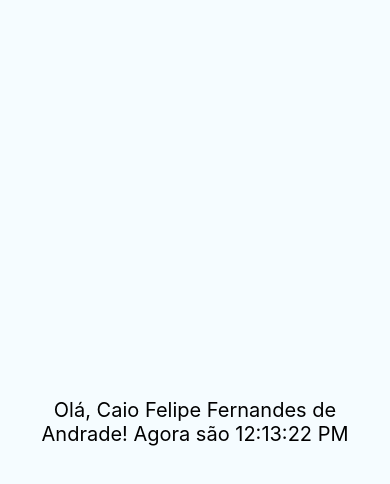
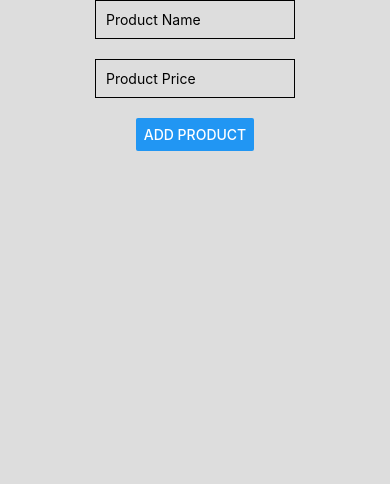
Before and after one commit to CartiFelipe/TesteDePerformanceReactNative, a React Native app: screen / in a window 390 px wide. Shown: the top 484 px of the page. Built offline with nearby package versions, Linux system fonts and the light colour scheme.

Commit message:
Criação das telas de add produtos e produtos list

```diff
--- a/App.js
+++ b/App.js
@@ -1,23 +1,24 @@
 import { StatusBar } from 'expo-status-bar';
-import { StyleSheet, Text, View } from 'react-native';
+import { StyleSheet, Text, View, SafeAreaView } from 'react-native';
+import ProductLog from './src/views/productsLog/Index.jsx';
+import Products from './src/views/products/Index.jsx';
+import Main from "./src/views/main/Index.jsx";
+
+export default function App() {
+  return (
+    <SafeAreaView style={styles.container}>
+      <Main />
 
 
-import Primeira from './src/questoes/Primeira/Index.jsx';
-export default function App() {
-  return (
-    <View style={styles.container}>
-      <Primeira />
-
-      <StatusBar style="auto" />
-    </View>
+    </SafeAreaView>
   );
 }
 
 const styles = StyleSheet.create({
   container: {
-    flex: 1,
-    backgroundColor: '#fff',
-    alignItems: 'center',
-    justifyContent: 'center',
+    height: "100%",
+    width: "100%",
+    backgroundColor: "#ddd",
+
   },
 });
--- /dev/null
+++ b/src/components/productCard/Index.jsx
@@ -0,0 +1,10 @@
+import { Text, View } from "react-native";
+
+const Index = () => {
+  return (
+    <View>
+      <Text>Product Card</Text>
+    </View>
+  );
+};
+export default Index;
--- a/src/questoes/Primeira/Index.jsx
+++ /dev/null
@@ -1,31 +0,0 @@
-import React from "react";
-import { View, Text, StyleSheet } from "react-native";
-
-const Primeira = () => {
-  const seuNomeCompleto = "Caio Felipe Fernandes de Andrade";
-  const horaAtual = new Date().toLocaleTimeString();
-
-  return (
-    <View style={styles.container}>
-      <Text style={styles.text}>
-        Olá, {seuNomeCompleto}! Agora são {horaAtual}
-      </Text>
-    </View>
-  );
-};
-
-const styles = StyleSheet.create({
-  container: {
-    flex: 1,
-    justifyContent: "center",
-    alignItems: "center",
-    backgroundColor: "#F5FCFF",
-  },
-  text: {
-    fontSize: 20,
-    textAlign: "center",
-    margin: 10,
-  },
-});
-
-export default Primeira;
--- /dev/null
+++ b/src/views/main/Index.jsx
@@ -0,0 +1,37 @@
+import { useLayoutEffect } from "react";
+import { StyleSheet } from "react-native";
+import Products from "../products/Index";
+import ProductLog from "../productsLog/Index";
+import { useEffect, useState } from "react";
+import { View } from "react-native";
+
+const Index = () => {
+  const [screen, setScreen] = useState(1);
+  const [products, setProducts] = useState([]);
+  const submit = (inputs) => {
+    const newProduct = {
+      name: inputs.name,
+      price: inputs.price,
+    };
+    setProducts([...products, newProduct]);
+  };
+
+  useEffect(() => {
+    products.length ? setScreen(1) : setScreen(2);
+  }, [products]);
+
+  return (
+    <View>
+      {screen === 1 && <Products products={products} setProducts={setProducts} />}
+      {screen === 2 && <ProductLog handleSubmit={submit} />}
+    </View>
+  );
+};
+
+const style = StyleSheet.create({
+  container: {
+    height: "100%",
+    width: "100%",
+  },
+});
+export default Index;
--- /dev/null
+++ b/src/views/products/Index.jsx
@@ -0,0 +1,23 @@
+import { StatusBar } from "expo-status-bar";
+import { Text, View, StyleSheet, SafeAreaView } from "react-native";
+
+const Index = ({ products }) => {
+  return (
+    <View style={style.container}>
+      <Text>Products</Text>
+    </View>
+  );
+};
+
+const style = StyleSheet.create({
+  container: {
+    display: "flex",
+    flexDirection: "column",
+    gap: 200,
+    height: "100%",
+    width: "100%",
+
+    gap: 20,
+  },
+});
+export default Index;
--- /dev/null
+++ b/src/views/productsLog/Index.jsx
@@ -0,0 +1,64 @@
+import { Button, StyleSheet, Text, TextInput, View } from "react-native";
+import { useState } from "react";
+const Index = ({ handleSubmit }) => {
+  const [products, setProducts] = useState([]);
+  const [inputs, setInputs] = useState({});
+  const handleInputChange = (text, name) => {
+    setInputs({
+      ...inputs,
+      [name]: text,
+    });
+  };
+
+  return (
+    <View style={style.container}>
+      <TextInput
+        placeholder="Product Name"
+        style={style.input}
+        onChangeText={(text) => {
+          handleInputChange(text, "name");
+        }}
+      />
+      <TextInput
+        placeholder="Product Price"
+        style={style.input}
+        keyboardType="number-pad"
+        onChangeText={(text) => {
+          handleInputChange(text, "price");
+        }}
+      />
+      <Button
+        title="Add Product"
+        style={style.btn}
+        onPress={() => handleSubmit(inputs)}
+      />
+    </View>
+  );
+};
+
+const style = StyleSheet.create({
+  container: {
+    height: "100%",
+    width: "100%",
+
+    justifyContent: "center",
+    alignItems: "center",
+    gap: 20,
+  },
+  box: {
+    borderWidth: 1,
+    borderColor: "black",
+
+    height: 150,
+    width: 150,
+  },
+
+  input: {
+    borderWidth: 1,
+    borderColor: "black",
+    padding: 10,
+    width: 200,
+  },
+});
+
+export default Index;
```
